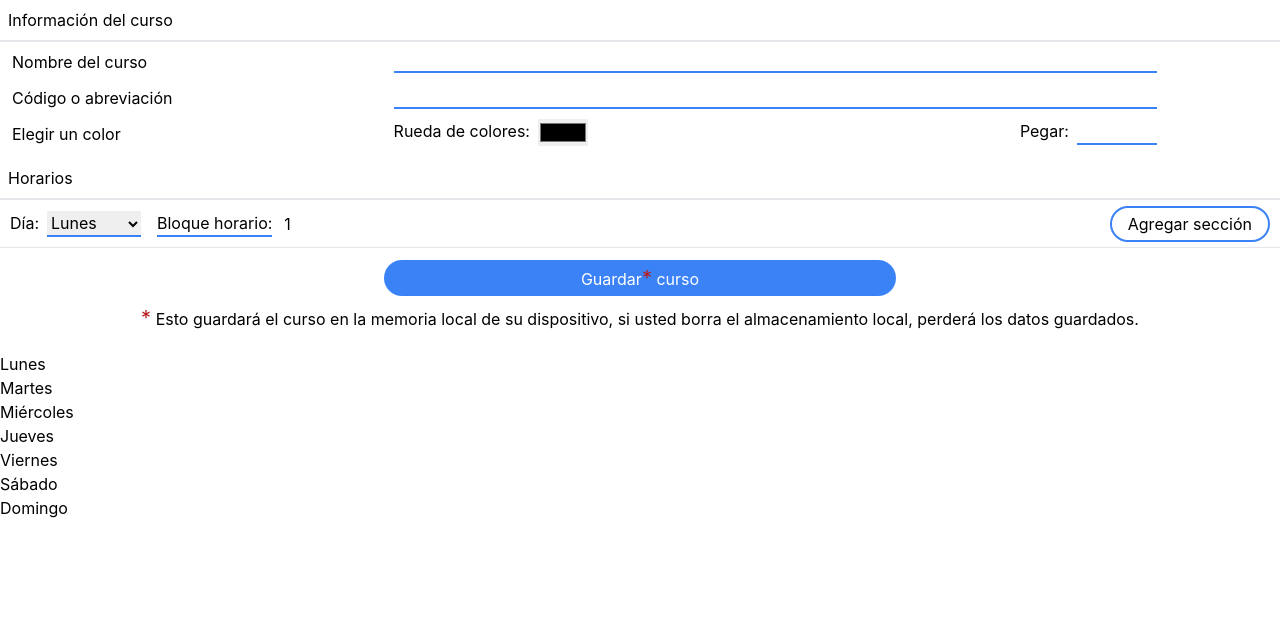
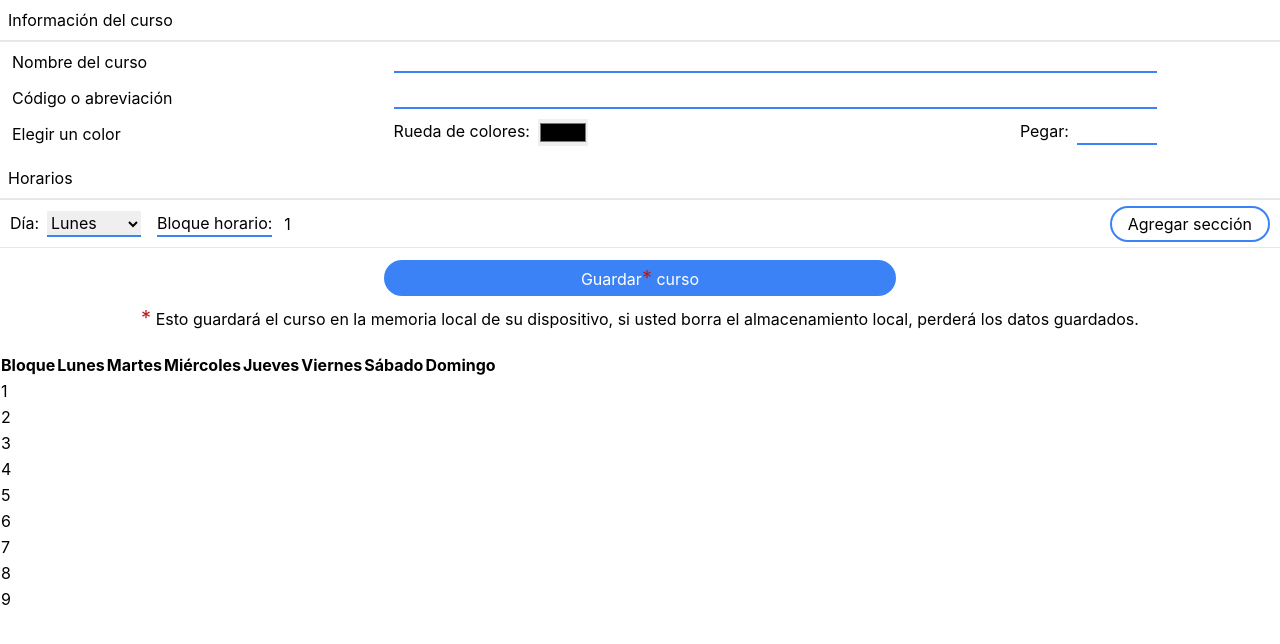
Before and after one commit to mguzm4n/schedule-maker-app, a React (Vite) app: page / in a window 1280 px wide. Shown: the top 644 px of the page. Built offline with nearby package versions, Linux system fonts and the light colour scheme.

Commit message:
start jsx markup of schedule component

```diff
--- a/src/components/Schedule.tsx
+++ b/src/components/Schedule.tsx
@@ -1,18 +1,61 @@
-import { FC } from "react";
-import { dayTimes, days } from "../data";
-import { Course } from "../hooks/courseFormReducer";
+import { FC, useEffect, useState } from "react";
+import { blockTimes, days } from "../data";
+import { Course, Section } from "../hooks/courseFormReducer";
 
 interface Props {
   courses: Course[]
 }
 
+type CourseSection = {
+  courseCode: string,
+  courseName: string,
+  sectionDay: string
+}
+
 const Schedule: FC<Props> = ({ courses }) => {
+  const headerTags = ['Bloque', ...days];
+  const [finalSchedule, setFinalSchedule] = useState<Array<[number, CourseSection[]]>>([]);
+
+  useEffect(() => {
+    const scheduleByBlockId = new Map<number, CourseSection[]>();
+    blockTimes.forEach(block => scheduleByBlockId.set(block.blockId, []));
+    for(let course of courses) {
+      course.sections.forEach((section) => {
+        scheduleByBlockId.get(section.blockId)?.push({
+          courseName: course.name,
+          courseCode: course.code,
+          sectionDay: section.day
+        })
+      });
+    }
+    const scheduleArr = Array.from(scheduleByBlockId);
+    setFinalSchedule(scheduleArr);
+  }, [courses]);
+
+
   return(
     <div>
       {courses.map(course => <div>{ course.name }</div>)}
-      {days.map(day => {
-        return <div key={day}>{ day }</div>
-      })}
+      <table>
+        <thead>
+          <tr>
+            {headerTags.map(day => {
+              return <th key={day}>{ day }</th>
+            })}
+          </tr>
+        </thead>
+        <tbody>
+          {
+            finalSchedule.map(([ blockId, sections ]) => {
+              return(
+              <tr>
+                  <td>{ blockId }</td>
+                  {days.map((day) => <td>{sections.find((section) => section.sectionDay === day)?.courseName}</td>)}
+              </tr>)
+            })
+          }
+        </tbody>
+      </table>
     </div>
   )
 };
--- /dev/null
+++ b/src/components/ScheduleRow.tsx
@@ -0,0 +1,24 @@
+import { FC } from "react";
+
+interface Props {
+  idx: number,
+}
+
+const ScheduleRow: FC<Props> = ({ idx }) => {
+  if (idx == 0) {
+    return (
+      <tr>
+        <thead>
+          <th></th>
+        </thead>
+      </tr>
+    )
+  }
+  return (
+    <tr>
+
+    </tr>
+  )
+};
+
+export default ScheduleRow;
--- a/src/data.ts
+++ b/src/data.ts
@@ -11,7 +11,7 @@ type BlockTime = {
   endTime: Time,
 };
 
-export const dayTimes: BlockTime[] = [
+export const blockTimes: BlockTime[] = [
   {
     blockId: 1,
     modules: [1, 2],
```
